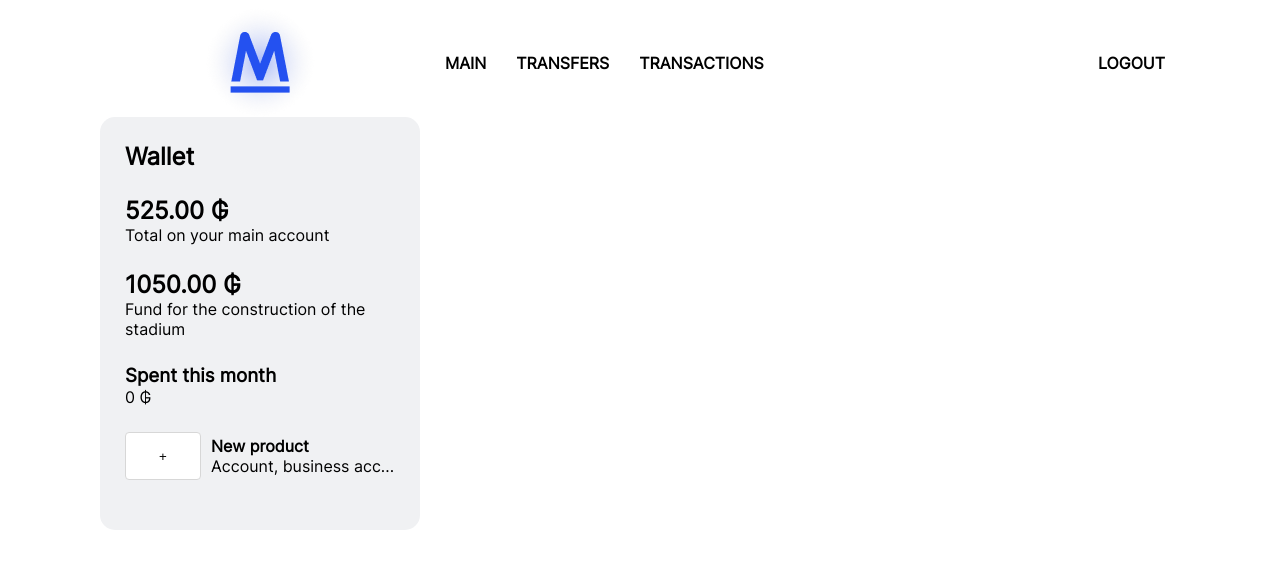
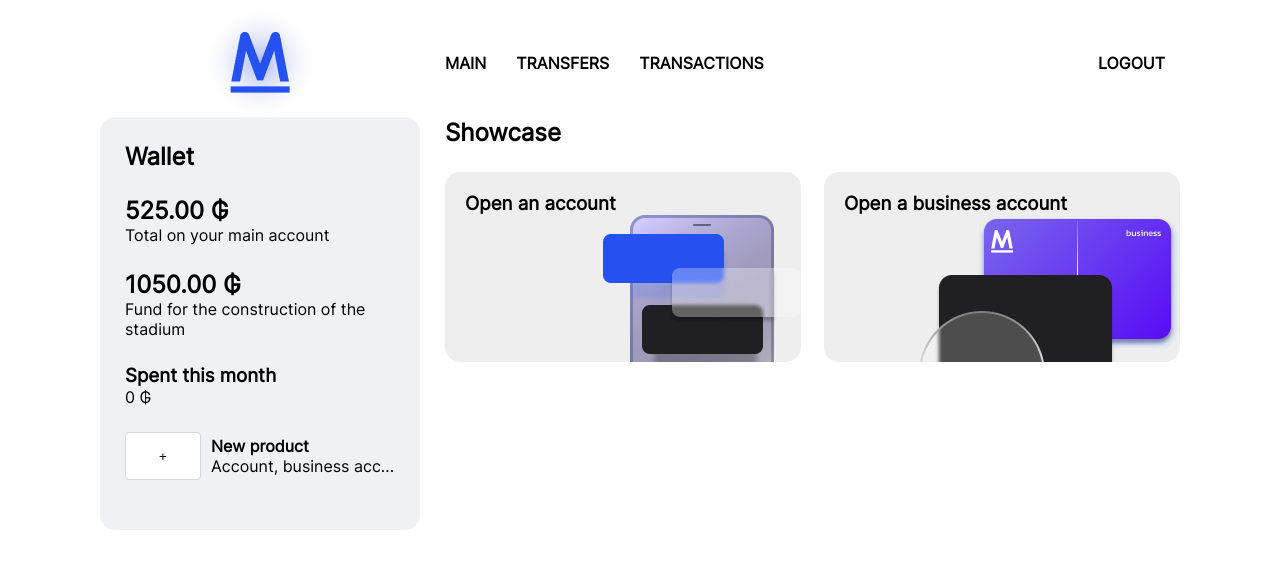
Before and after one commit to EMC-Mielno/bank-client, a Nuxt app: page /new in a window 1280 px wide. Shown: the top 568 px of the page. Built offline with nearby package versions, Linux system fonts and the light colour scheme.

Commit message:
transfer, showcase

```diff
--- a/components/TheHeader.vue
+++ b/components/TheHeader.vue
@@ -10,7 +10,7 @@
           <NuxtLink to="/dashboard">main</NuxtLink>
         </li>
         <li>
-          <NuxtLink to="/transfer">Transfers</NuxtLink>
+          <NuxtLink to="/transfer-number">Transfers</NuxtLink>
         </li>
         <li>
           <NuxtLink to="/transactions">Transactions</NuxtLink>
--- a/components/dashboard.vue
+++ b/components/dashboard.vue
@@ -1,5 +1,4 @@
 <script setup lang="ts">
-
 import Transfers from "~/components/transfers.vue";
 </script>
 
--- a/components/transfers.vue
+++ b/components/transfers.vue
@@ -1,27 +1,20 @@
 <script setup lang="ts">
-
 </script>
 
 <template>
   <div class="transfer-buttons">
-    <div class="transfer-button">
+    <NuxtLink to="/transfer-number" class="transfer-button">
       <img src="/account-transfer.svg" alt="" class="transfer-button-icon">
-      <p class="transfer-button-name">
-        <NuxtLink to="/transfer">By account number</NuxtLink>
-      </p>
-    </div>
-    <div class="transfer-button">
+      <p class="transfer-button-name">By account number</p>
+    </NuxtLink>
+    <NuxtLink to="/transfer-nickname" class="transfer-button">
       <img src="/nickname-transfer.svg" alt="" class="transfer-button-icon">
-      <p class="transfer-button-name">
-          <NuxtLink to="/transfer">By nickname</NuxtLink>
-      </p>
-    </div>
-    <div class="transfer-button">
+      <p class="transfer-button-name">By nickname</p>
+    </NuxtLink>
+    <NuxtLink to="/transfer-withdraw" class="transfer-button">
       <img src="/withdraw-icon.svg" alt="" class="transfer-button-icon">
-      <p class="transfer-button-name">
-          <NuxtLink to="/transfer">Withdraw request</NuxtLink>
-      </p>
-    </div>
+      <p class="transfer-button-name">Withdraw</p>
+    </NuxtLink>
   </div>
 </template>
 
--- a/pages/new.vue
+++ b/pages/new.vue
@@ -3,9 +3,43 @@
 </script>
 
 <template>
-
+  <h2 class="main-block-header">Showcase</h2>
+  <div class="showcase">
+    <div class="showcase-item">
+      <h3>Open an account</h3>
+      <img src="/imgs/showcase/account.png" alt="">
+    </div>
+    <div class="showcase-item">
+      <h3>Open a business account</h3>
+      <img src="/imgs/showcase/buisness-account.png" alt="">
+    </div>
+  </div>
 </template>
 
 <style scoped lang="scss">
+.showcase {
+  display: flex;
+  justify-content: space-between;
+}
 
+.showcase-item {
+  background: #eeeeee;
+  border-radius: 15px;
+  width: 43%;
+  height: 150px;
+  padding: 20px;
+  overflow: hidden;
+  position: relative;
+  cursor: pointer;
+  transition: 0.2s;
+}
+
+.showcase-item:hover {
+  opacity: 0.8;
+}
+
+.showcase-item img {
+  position: absolute;
+  right: 0;
+}
 </style>
--- a/pages/transfer.vue
+++ b/pages/transfer-[type].vue
@@ -4,7 +4,9 @@ import AccountNumber from "~/components/transfers/account-number.vue";
 import Nickname from "~/components/transfers/nickname.vue";
 import Withdraw from "~/components/transfers/withdraw.vue";
 
-const tab = ref('number')
+const route = useRoute()
+console.log(route.params.type)
+const tab = ref(route.params.type)
 </script>
 
 <template>
```
Also changed, not shown: public/imgs/showcase/account.png (added), public/imgs/showcase/buisness-account.png (added).
